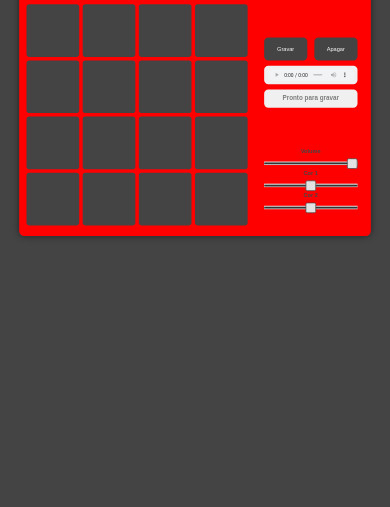
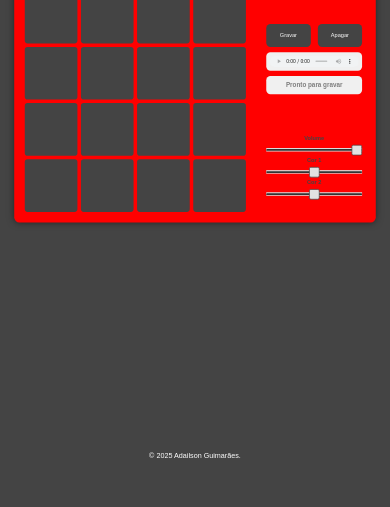
Before and after one commit to hada97/mpc, a plain HTML site: page index.html in a window 390 px wide. Shown: the part 337-844 px from the top of the page. Drawn offline with Linux system fonts and the light colour scheme; a web font is replaced by a local one.

```diff
--- a/index.html
+++ b/index.html
@@ -105,5 +105,10 @@
     <audio id="sound16" src="som16.mp3"></audio>
 
     <script src="script.js"></script>
+
+    <div class="footer">
+        <p>&copy; 2025 Adailson Guimarães.</p>
+    </div>
+
 </body>
 </html>
--- a/style.css
+++ b/style.css
@@ -1,4 +1,3 @@
-/* Reseta margens e preenchimentos */
 * {
   margin: 0;
   padding: 0;
@@ -11,29 +10,29 @@
   justify-content: center;
   align-items: center;
   height: 100vh;
-  background-color: #444;
+  margin: 0;
+  padding: 0;
+  background-color: #000000;
   transform: scale(0.9);
+  flex-direction: column;
 }
 
-/* Para dispositivos com largura máxima de 768px (tablet e celular) */
 @media (max-width: 768px) {
   body {
     display: flex;
     justify-content: center;
     align-items: center;
-    height: 100vh; /* Garante que ocupe a altura total */
-    margin: 0; /* Removendo margens */
-    padding: 0; /* Sem preenchimento extra no body */
-    background-color: #444; /* Fundo transparente para ver o conteúdo */
-    overflow: hidden; /* Impede overflow */
+    height: 100vh;
+    margin: 0;
+    padding: 0;
+    background-color: #444;
+    overflow: hidden;
   }
-
   .mpc-body {
-    transform: scale(0.39); /* Aplica o scale de 0.3 no main */
+    transform: scale(0.39);
   }
 }
 
-/* Corpo do MPC, com fundo vermelho */
 .mpc-body {
   background-color: red;
   border-radius: 15px;
@@ -42,9 +41,9 @@
   display: flex;
   justify-content: space-between;
   width: 1030px;
+  margin-bottom: 30px;
 }
 
-/* Parte esquerda (Tela e Pads) */
 .left-section {
   display: flex;
   flex-direction: column;
@@ -52,30 +51,26 @@
   width: 65%;
 }
 
-/* Tela de exibição (display) acima dos pads */
 .screen {
   width: 630px;
   height: 150px;
-  background-color: #444;
+  background-color: #333;
   color: rgb(0, 0, 0);
   display: flex;
   justify-content: center;
   align-items: center;
   font-family: "Russo One", sans-serif;
-  font-size: 50px;
+  font-size: 55px;
   border-radius: 8px;
   margin-bottom: 20px;
 }
 
-/* Texto da tela de exibição */
 #screen-text {
   font-family: 'Seven Segment', sans-serif;
   text-align: center;
   color: white;
 }
 
-
-/* Grid de Pads */
 .pads-container {
   display: grid;
   grid-template-columns: repeat(4, 150px);
@@ -83,7 +78,6 @@
   gap: 10px;
 }
 
-/* Estilo de cada pad */
 .pad {
   width: 150px;
   height: 150px;
@@ -105,7 +99,6 @@
   transform: scale(0.98);
 }
 
-/* Parte direita (Botões e Controles) */
 .right-section {
   display: flex;
   flex-direction: column;
@@ -114,7 +107,6 @@
   width: 30%;
 }
 
-/* Div de botões de controle */
 .button-control {
   width: 94%;
   height: 150px;
@@ -144,7 +136,7 @@
   gap: 20px;
 }
 
-#recorded-audio{
+#recorded-audio {
   background-color: rgb(240, 240, 240);
   color: #7c7c7c;
   font-size: 18px;
@@ -158,7 +150,6 @@
   justify-content: center;
   align-items: center;
 }
-
 
 #status {
   background-color: rgb(240, 240, 240);
@@ -185,7 +176,6 @@
   height: 200px;
 }
 
-/* Estilo dos botões de controle */
 .control-btn {
   background-color: #444;
   color: white;
@@ -226,47 +216,59 @@
   background-color: #666;
 }
 
-/* Estilo básico do range */
 input[type="range"] {
   width: 94%;
   height: 10px;
   background: #ddd;
-  border-radius: 0px; /* Bordas arredondadas para a linha */
-  -webkit-appearance: none; /* Remover estilo padrão do input range */
-  appearance: none; /* Remover estilo padrão do input range */
+  border-radius: 0px;
+  -webkit-appearance: none;
+  appearance: none;
 }
 
-/* Estilo da linha de rastreamento */
 input[type="range"]::-webkit-slider-runnable-track {
-  background: #333; /* Cor da linha do range */
-  height: 5px; /* Altura da linha */
-  border-radius: 5px; /* Bordas arredondadas para a linha */
+  background: #333;
+  height: 5px;
+  border-radius: 5px;
 }
 
-/* Estilo do thumb (quadrado) */
 input[type="range"]::-webkit-slider-thumb {
-  -webkit-appearance: none; /* Remover estilo padrão do thumb */
-  appearance: none; /* Remover estilo padrão do thumb */
+  -webkit-appearance: none;
+  appearance: none;
   width: 30px;
   height: 30px;
   background: rgb(226, 226, 226);
   border-radius: 5px;
   cursor: pointer;
-  margin-top: -12px; /* Para centralizar verticalmente o thumb */
+  margin-top: -12px;
   border: 2px solid #444;
 }
 
-/* Focar no range remove a borda padrão */
 input[type="range"]:focus {
   outline: none;
 }
 
-/* Estilo para os labels com destaque */
 .label-highlight {
-  font-family: "Arial", sans-serif; /* Altere para a fonte desejada */
-  font-weight: bold; /* Negrito */
-  color: #444; /* Cor escura para destaque */
-  font-size: 16px; /* Ajuste o tamanho da fonte conforme necessário */
-  margin-bottom: 5px; /* Espaçamento entre o label e o controle */
-  display: block; /* Garantir que o label ocupe toda a linha */
+  font-family: "Arial", sans-serif;
+  font-weight: bold;
+  color: #444;
+  font-size: 16px;
+  margin-bottom: 5px;
+  display: block;
 }
+
+.footer {
+  display: flex;
+  align-items: center;
+  justify-content: center;
+  background-color: transparent;
+  color: #fff;
+  text-align: center;
+  width: 100%;
+  height: 20px;
+  font-size: 8px;
+  line-height: 40px;
+  position: fixed;
+  bottom: 0;
+  left: 0;
+  margin-top: auto;
+}
```
